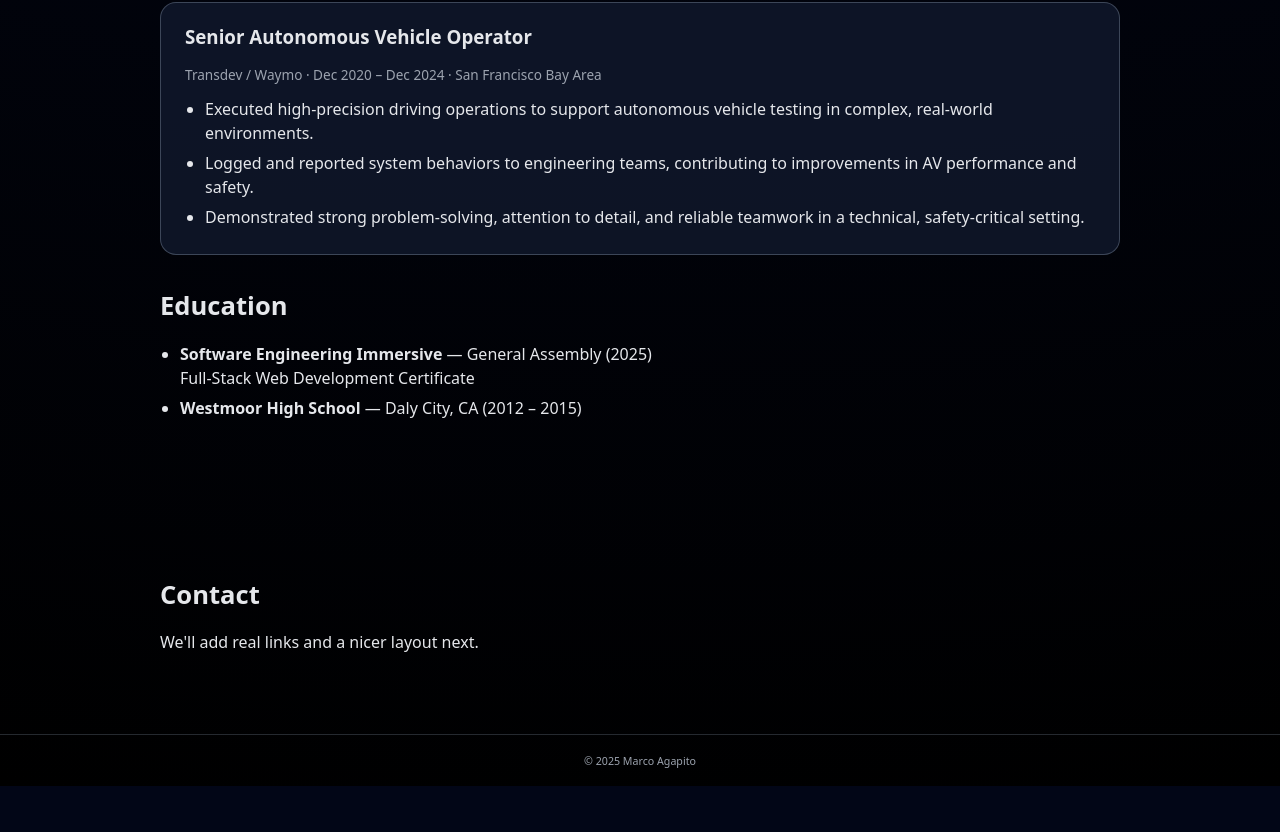
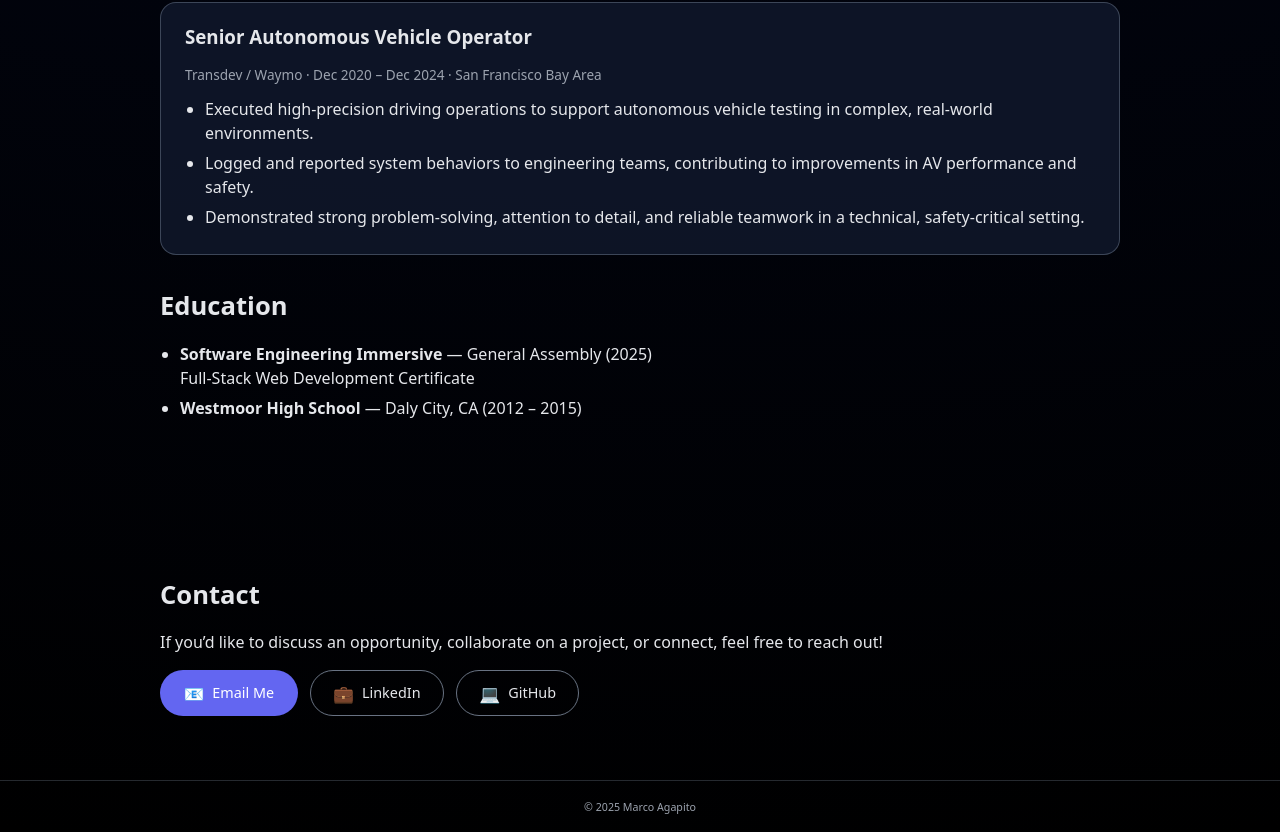
Before and after one commit to MarcoPhilip/my-portfolio, a React (Vite) app: page / in a window 1280 px wide. Shown: the part 2344-3176 px from the top of the page. Before the commit the page ends 3130 px from the top, so only its background shows below. Built offline with nearby package versions, Linux system fonts and the light colour scheme.

Commit message:
contact section filled and styled.

```diff
--- a/src/App.css
+++ b/src/App.css
@@ -175,6 +175,31 @@ body {
 .btn.small {
   padding: 0.35rem 0.8rem;
   font-size: 0.8rem;
+}
+
+/* Icons inside contact buttons */
+.contact-icon {
+  margin-right: 0.5rem;
+  font-size: 1.05rem;
+}
+
+/* Animated buttons for contact links */
+.btn-animate {
+  transition:
+    transform 0.12s ease-out,
+    box-shadow 0.12s ease-out,
+    background-color 0.12s ease-out,
+    border-color 0.12s ease-out;
+}
+
+.btn-animate:hover {
+  transform: translateY(-1px) scale(1.02);
+  box-shadow: 0 6px 16px rgba(0, 0, 0, 0.35);
+}
+
+.btn-animate:active {
+  transform: translateY(0) scale(0.97);
+  box-shadow: 0 3px 8px rgba(0, 0, 0, 0.25);
 }
 
 /* lists */
--- a/src/App.jsx
+++ b/src/App.jsx
@@ -195,7 +195,40 @@ function App() {
         <section id="contact" className="section">
           <div className="section-inner">
             <h2>Contact</h2>
-            <p>We&apos;ll add real links and a nicer layout next.</p>
+            <p>
+              If you’d like to discuss an opportunity, collaborate on a project, or connect,
+              feel free to reach out!
+            </p>
+
+            <div className="contact-links">
+              <a
+                href="mailto:marcophilipagapito@gmail.com"
+                className="btn primary btn-animate"
+              >
+                <span className="contact-icon">📧</span>
+                <span>Email Me</span>
+              </a>
+
+              <a
+                href="https://www.linkedin.com/in/marcophilip/"
+                target="_blank"
+                rel="noreferrer"
+                className="btn ghost btn-animate"
+              >
+                <span className="contact-icon">💼</span>
+                <span>LinkedIn</span>
+              </a>
+
+              <a
+                href="https://github.com/marcophilip"
+                target="_blank"
+                rel="noreferrer"
+                className="btn ghost btn-animate"
+              >
+                <span className="contact-icon">💻</span>
+                <span>GitHub</span>
+              </a>
+            </div>
           </div>
         </section>
       </main>
```
